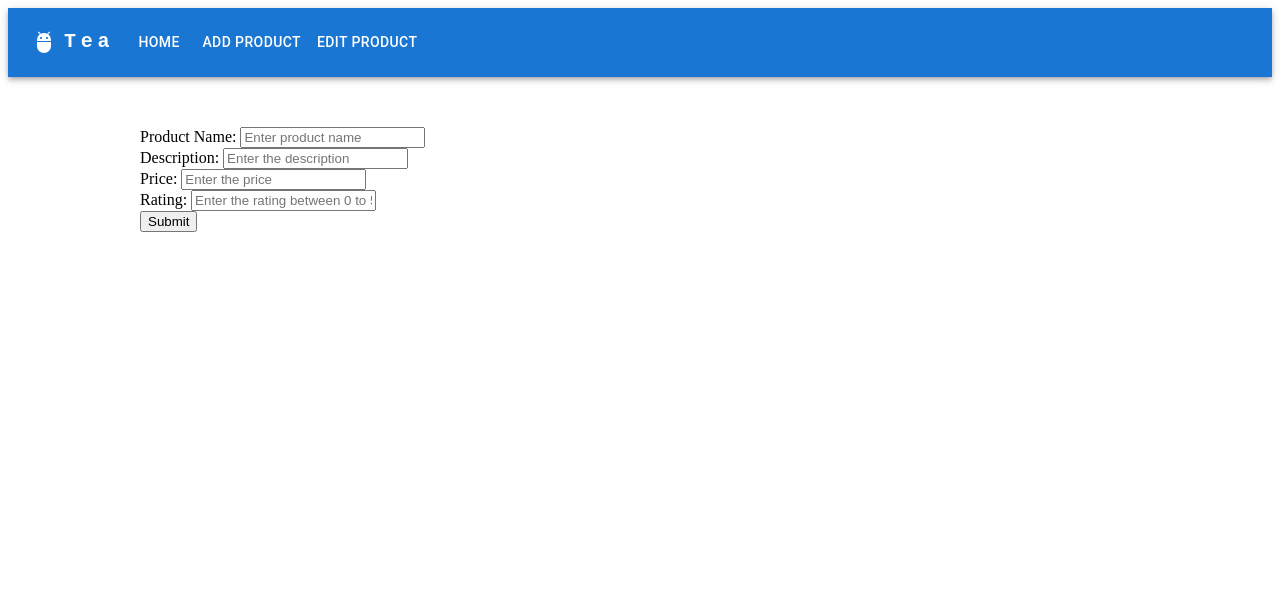
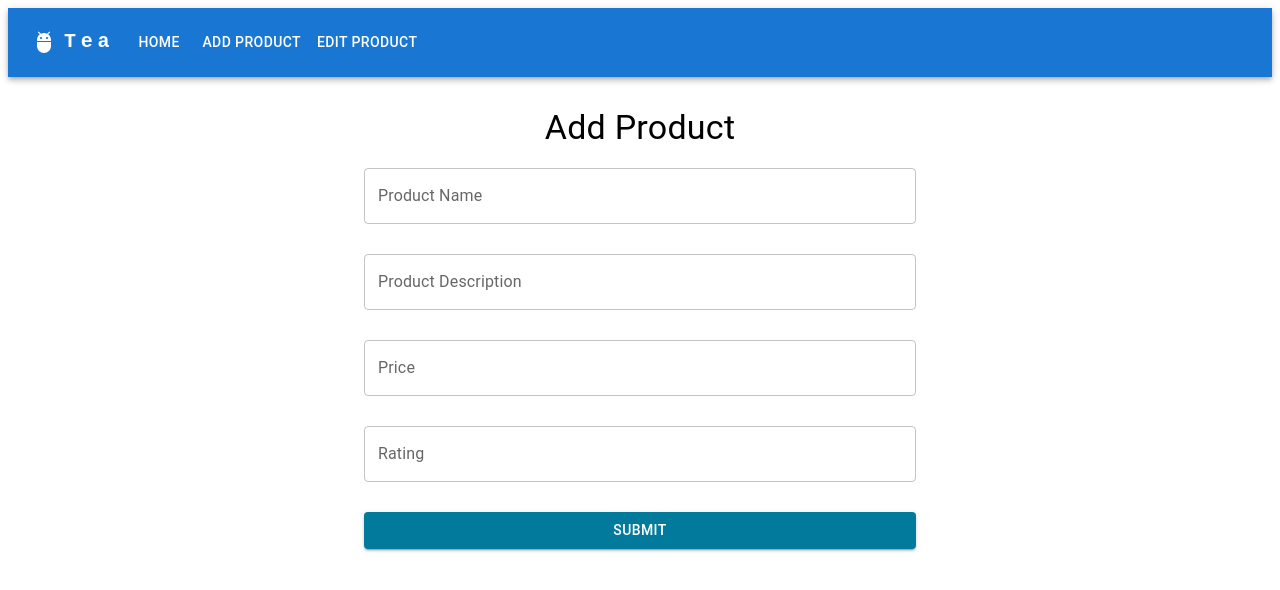
Before and after one commit to codewithjessica/my-product-inventory, a React (Vite) app: page /AddProduct in a window 1280 px wide. Shown: the top 590 px of the page. Built offline with nearby package versions, Linux system fonts and the light colour scheme.

Commit message:
edit AddProduct.tsx & remove AddProduct.css

```diff
--- a/package.json
+++ b/package.json
@@ -12,6 +12,7 @@
   "dependencies": {
     "@emotion/react": "^11.11.4",
     "@emotion/styled": "^11.11.0",
+    "@fontsource/roboto": "^5.0.12",
     "@mui/icons-material": "^5.15.12",
     "@mui/material": "^5.15.12",
     "@mui/styled-engine-sc": "^6.0.0-alpha.17",
--- a/src/pages/AddProduct.css
+++ /dev/null
@@ -1,6 +0,0 @@
-.addproduct-form {
-    margin-top: 50px;
-    max-width: 1000px;
-    margin-left: auto;
-    margin-right: auto;
-  }
--- a/src/pages/AddProduct.tsx
+++ b/src/pages/AddProduct.tsx
@@ -1,10 +1,11 @@
-import { Form, Container, Button } from "react-bootstrap";
 import { useFormik } from "formik";
 import * as Yup from "yup";
-
-// import "bootstrap/dist/css/bootstrap.min.css";
-import "./AddProduct.css";
-// import { createProduct } from "./api/productAPI";
+import { createProduct } from "../api/productsApi";
+import Container from "@mui/material/Container";
+import Box from "@mui/material/Box";
+import TextField from "@mui/material/TextField";
+import Button from "@mui/material/Button";
+import Typography from "@mui/material/Typography";
 
 function AddProduct() {
   const formik = useFormik({
@@ -23,7 +24,7 @@ function AddProduct() {
         .required("Required"),
       description: Yup.string()
         .min(5, "Must be at least 5 characters")
-        .max(100, "Must be at most 100 characters")
+        .max(500, "Must be at most 100 characters")
         .required(),
       price: Yup.number().min(0, "Cannot not be a negative number").required(),
       rating: Yup.number()
@@ -31,104 +32,109 @@ function AddProduct() {
         .max(5, "The rating must between 0 to 5")
         .required(),
     }),
-    onSubmit: (values) => {
-      // Here, you handle what you want to do with the form data when the form is submitted.
-      // For instance, sending the data to a server.
-      console.log(values);
+
+    onSubmit: async (values, { resetForm }) => {
+      try {
+        const response = await createProduct(values);
+        console.log("Product added successfully", response.data);
+        resetForm({});
+      } catch (error) {
+        console.error("Failed to add product", error);
+      } finally {
+        resetForm({});
+      }
     },
-    // onSubmit: async (values, { resetForm }) => {
-    //   try {
-    //     const response = await createProduct(values);
-    //     console.log("Product added successfully", response.data);
-    //   } catch (err) {
-    //     console.error("Failed to add Product", err);
-    //   } finally {
-    //     resetForm({});
-    //   }
-    // },
   });
 
   return (
-    <Container fluid className="addproduct-form">
-      <Form method="post" action="#" onSubmit={formik.handleSubmit}>
-        <Form.Group>
-          <Form.Label>Product Name: </Form.Label>
-          <Form.Control
+    <Container maxWidth="sm">
+      <Box
+        component="form"
+        onSubmit={formik.handleSubmit}
+        sx={{
+          display: "flex",
+          flexDirection: "column",
+          marginTop: "30px",
+        }}
+      >
+        <Typography
+          variant="h4"
+          component="h2"
+          gutterBottom
+          align="center"
+          sx={{ marginBottom: "20px" }}
+        >
+          Add Product
+        </Typography>
+
+        <TextField
           id="name"
           name="name"
-            type="text"
-            placeholder="Enter product name"
+          label="Product Name"
+          variant="outlined"
+          fullWidth
           onChange={formik.handleChange}
-            onBlur={formik.handleBlur}
           value={formik.values.name}
+          error={formik.touched.name && Boolean(formik.errors.name)}
+          helperText={formik.touched.name && formik.errors.name}
+          sx={{ marginBottom: "30px" }}
         />
-          {formik.touched.name && formik.errors.name ? (
-            <Form.Text className="text-muted">{formik.errors.name}</Form.Text>
-          ) : null}
-        </Form.Group>
 
-        <Form.Group>
-          <Form.Label>Description: </Form.Label>
-          <Form.Control
+        <TextField
           id="description"
           name="description"
-            type="text"
-            placeholder="Enter the description"
+          label="Product Description"
+          variant="outlined"
+          fullWidth
           onChange={formik.handleChange}
-            onBlur={formik.handleBlur}
           value={formik.values.description}
+          error={
+            formik.touched.description && Boolean(formik.errors.description)
+          }
+          helperText={formik.touched.description && formik.errors.description}
+          sx={{ marginBottom: "30px" }}
         />
-          {formik.touched.description && formik.errors.description ? (
-            <Form.Text className="text-muted">
-              {formik.errors.description}
-            </Form.Text>
-          ) : null}
-        </Form.Group>
 
-        <Form.Group>
-          <Form.Label>Price: </Form.Label>
-          <Form.Control
+        <TextField
           id="price"
           name="price"
-            type="text"
-            placeholder="Enter the price"
+          label="Price"
+          variant="outlined"
+          fullWidth
           onChange={formik.handleChange}
-            onBlur={formik.handleBlur}
           value={formik.values.price}
+          error={formik.touched.price && Boolean(formik.errors.price)}
+          helperText={formik.touched.price && formik.errors.price}
+          sx={{ marginBottom: "30px" }}
         />
-          {formik.touched.price && formik.errors.price ? (
-            <Form.Text className="text-muted">{formik.errors.price}</Form.Text>
-          ) : null}
-        </Form.Group>
 
-        <Form.Group>
-          <Form.Label>Rating: </Form.Label>
-          <Form.Control
-            id="Rating"
+        <TextField
+          id="rating"
           name="rating"
-            type="text"
-            placeholder="Enter the rating between 0 to 5"
+          label="Rating"
+          variant="outlined"
+          fullWidth
           onChange={formik.handleChange}
-            onBlur={formik.handleBlur}
           value={formik.values.rating}
+          error={formik.touched.rating && Boolean(formik.errors.rating)}
+          helperText={formik.touched.rating && formik.errors.rating}
+          sx={{ marginBottom: "30px" }}
         />
-          {formik.touched.rating && formik.errors.rating ? (
-            <Form.Text className="text-muted">{formik.errors.rating}</Form.Text>
-          ) : null}
-        </Form.Group>
 
-        <Button variant="primary" type="submit">
+        <Button
+          variant="contained"
+          color="primary"
+          type="submit"
+          sx={{
+            backgroundColor: "#027a9c",
+            "&:hover": { backgroundColor: "#00566e" },
+          }}
+        >
           Submit
         </Button>
-      </Form>
+      </Box>
     </Container>
   );
-}
+};
 
 export default AddProduct;
-
-// const AddProduct = () => {
-//     return <div>AddProduct</div>;
-//   };
-
-//   export default AddProduct;
--- a/src/pages/Home.tsx
+++ b/src/pages/Home.tsx
@@ -5,23 +5,6 @@ import tea from "../assets/tea.jpg";
 import { ProductType } from "../types/products";
 import { getAllProducts } from "../api/productsApi";
 import "./Home.css";
-
-// const Home = () => {
-//   const productsArray = products.products.data.items;
-//   return (
-//     <div className="productContainer">
-//       {productsArray.map((product) => (
-//         <ProductCard
-//           image={tea}
-//           name={product.name}
-//           description={product.description}
-//           price={product.price}
-//           rating={product.rating}
-//         />
-//       ))}
-//     </div>
-//   );
-// };
 
 const Home = () => {
   const [products, setProducts] = useState<ProductType[]>([]);
@@ -50,7 +33,7 @@ const Home = () => {
           description={product.description}
           price={product.price}
           rating={product.rating}
-          image={product.image}
+          image={tea}
         />
       ))}
     </>
```
Also changed, not shown: 1 other file (tests, documents, lock files or other folders). Lines whose indentation alone changed are shown as unchanged.
